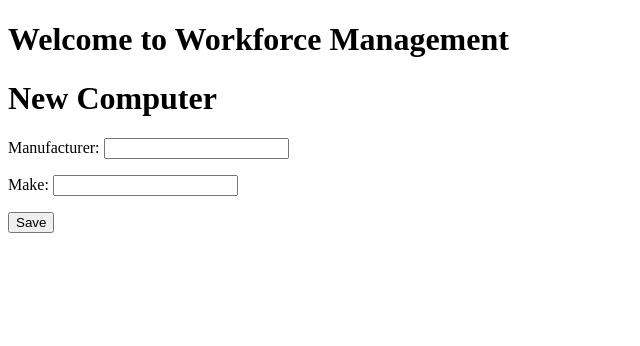
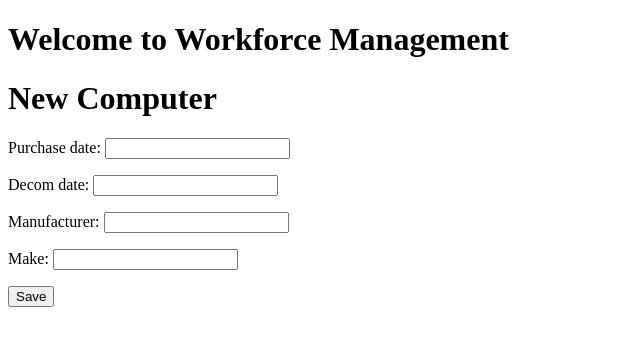
Before and after one commit to NSS-Spontaneous-Spoonbills/Sprint2, a Django app: page /WorkforceManagement/computers/new in a window 1280 px wide. Shown: the part 140-486 px from the top of the page, without its empty margins (0-640 px from the left). Run offline with Django 3.2, Linux system fonts and the light colour scheme.

Commit message:
computer update form working

```diff
--- a/WorkforceManagement/forms/Computer_Form.py
+++ b/WorkforceManagement/forms/Computer_Form.py
@@ -9,4 +9,4 @@ class Computer_New_Form(forms.ModelForm):
     """
     class Meta:
         model = Computer
-        fields = ('manufacturer', 'make')
+        fields = ('purchase_date', 'decom_date', 'manufacturer', 'make')
--- a/WorkforceManagement/models/Computer_Model.py
+++ b/WorkforceManagement/models/Computer_Model.py
@@ -5,8 +5,8 @@ class Computer(models.Model):
     """models data for bangazon employee computers
     Author: Erin Meaker
     """
-    purchase_date = models.DateTimeField(auto_now=False, auto_now_add=True)
-    decom_date = models.DateTimeField(auto_now=True, auto_now_add=False)
+    purchase_date = models.DateTimeField()
+    decom_date = models.DateTimeField()
     manufacturer = models.CharField(max_length=50)
     make = models.CharField(max_length=50)
 
--- a/WorkforceManagement/templates/WorkforceManagement/Computer_List.html
+++ b/WorkforceManagement/templates/WorkforceManagement/Computer_List.html
@@ -5,5 +5,6 @@
 {% for computer in computers %}
 <div class="computer">
     <a href="{% url 'computer_detail' pk=computer.pk %}">Computer Number {{computer.id}}</a>
+    <a href="{% url 'computer_update' pk=computer.pk %}">Update</a>
 </div>
 {% endfor %} {% endblock %}
--- a/WorkforceManagement/views/Computer_View.py
+++ b/WorkforceManagement/views/Computer_View.py
@@ -35,12 +35,15 @@ def Computer_New_View(request):
 
 
 def Computer_Update_View(request, pk):
+    """Displays form for updating the computers
+    Author: Erin Meaker
+    """
     computer = get_object_or_404(Computer, pk=pk)
     if request.method == "POST":
-        form = Computer_New_Form(request.POST, instance=post)
+        form = Computer_New_Form(request.POST, instance=computer)
         computer = form.save(commit=False)
         computer.save()
         return redirect('computer_detail', pk=computer.pk)
     else:
-        form = Computer_New_Form(instance=post)
+        form = Computer_New_Form(instance=computer)
     return render(request, 'WorkforceManagement/Computer_Update.html', {'form': form})
```
Also changed, not shown: WorkforceManagement/migrations/0001_initial.py, WorkforceManagement/migrations/0002_employee_training.py (deleted), 1 other file.
